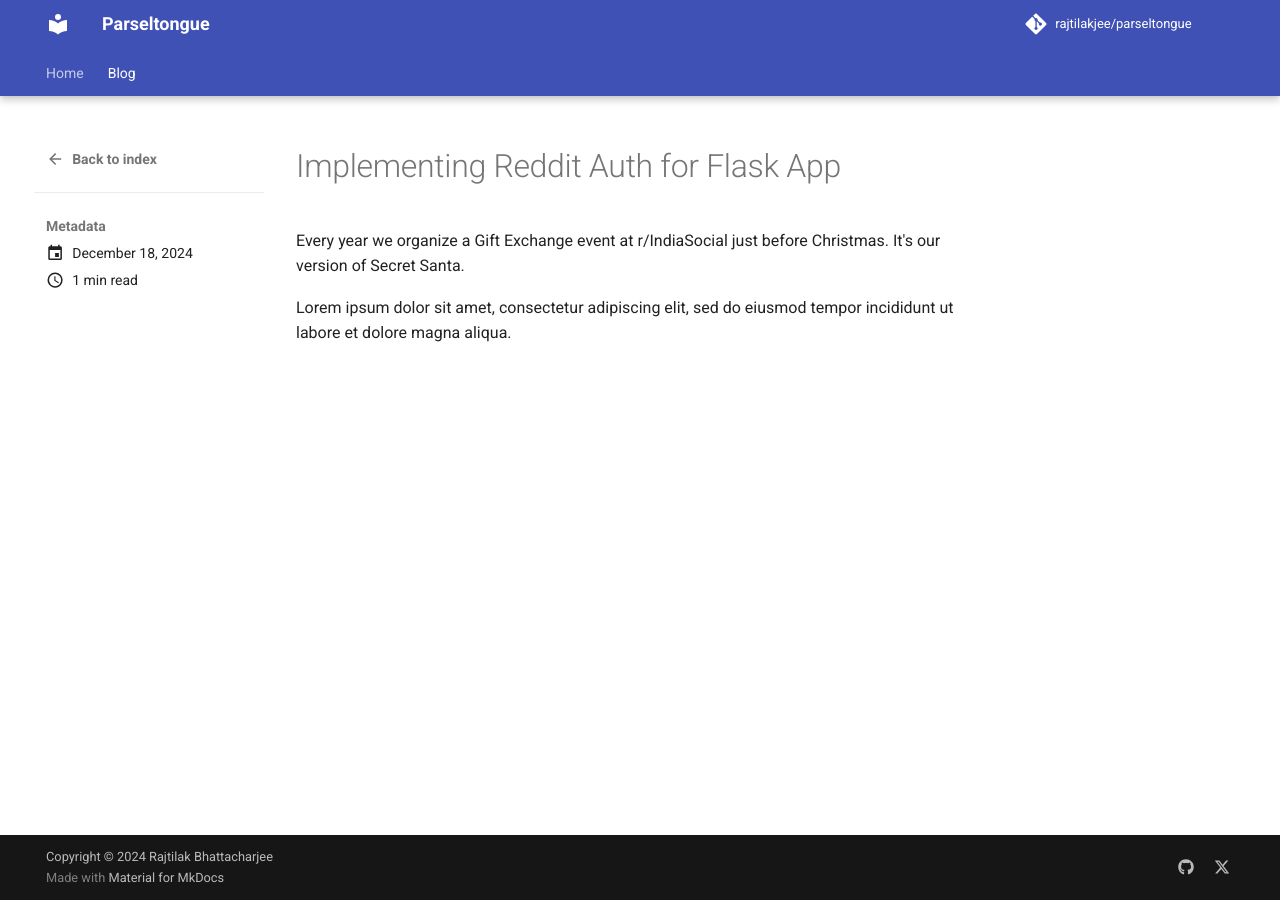
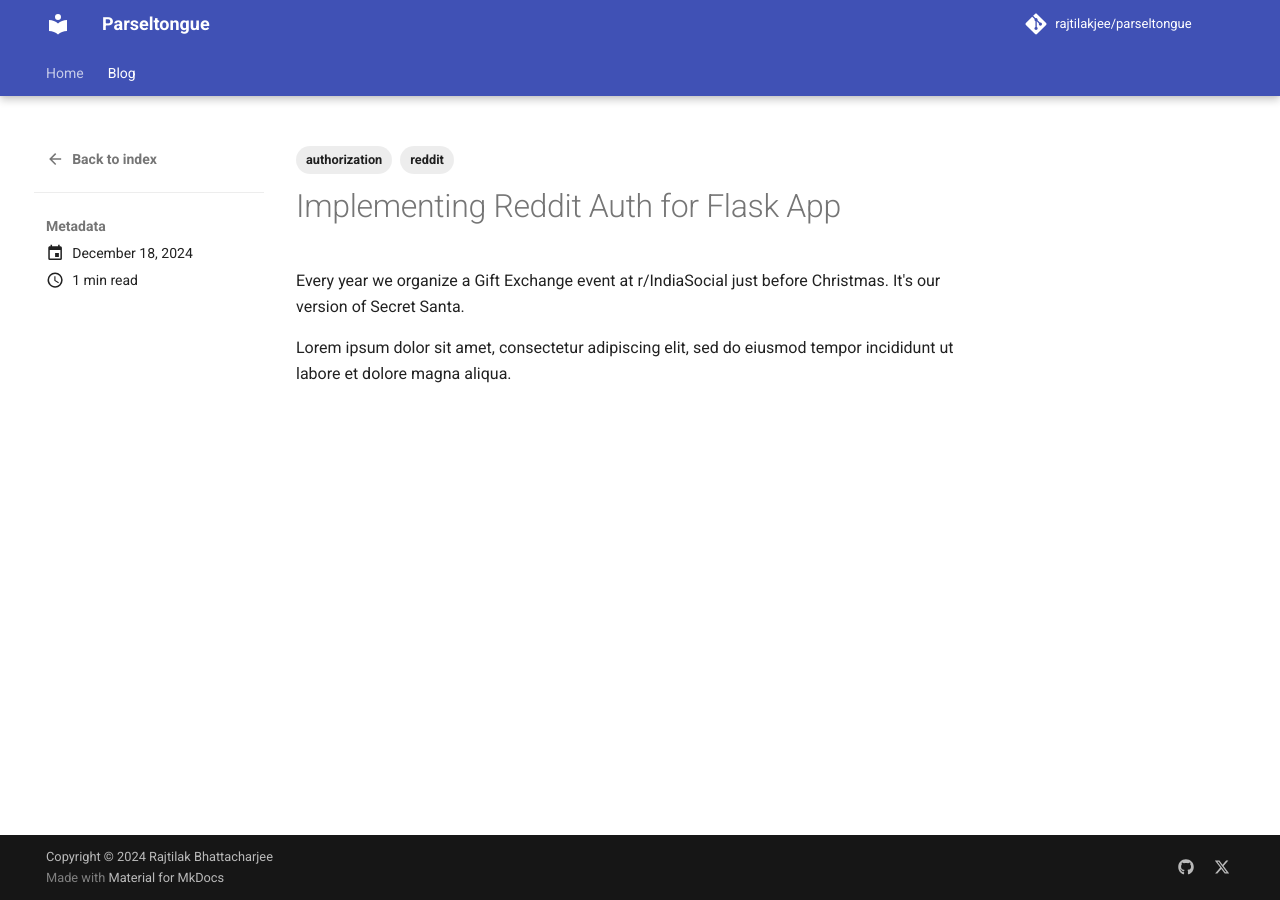
Before and after one commit to rajtilakjee/parseltongue, an MkDocs documentation site: the page built from docs/blog/posts/reddit-auth.md, in a window 1280 px wide. Built offline with MkDocs 1.6.1 and Material for MkDocs 9.7.7, drawn with Linux system fonts in a browser that asks for light colours; comment, search, counter and statistics services are not loaded.

Commit message:
Enabled tags

```diff
--- a/mkdocs.yml
+++ b/mkdocs.yml
@@ -44,6 +44,8 @@ theme:
 
 # Plugins
 plugins:
+  - tags:
+      enabled: true
   - blog:
       archive_date_format: MMMM yyyy
       blog_toc: true
```
